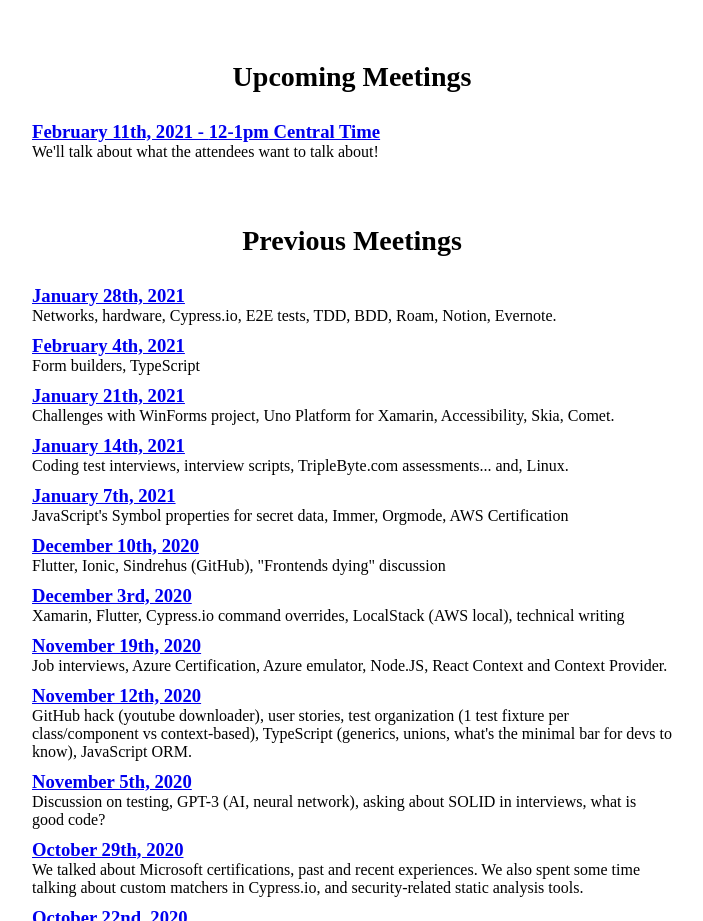
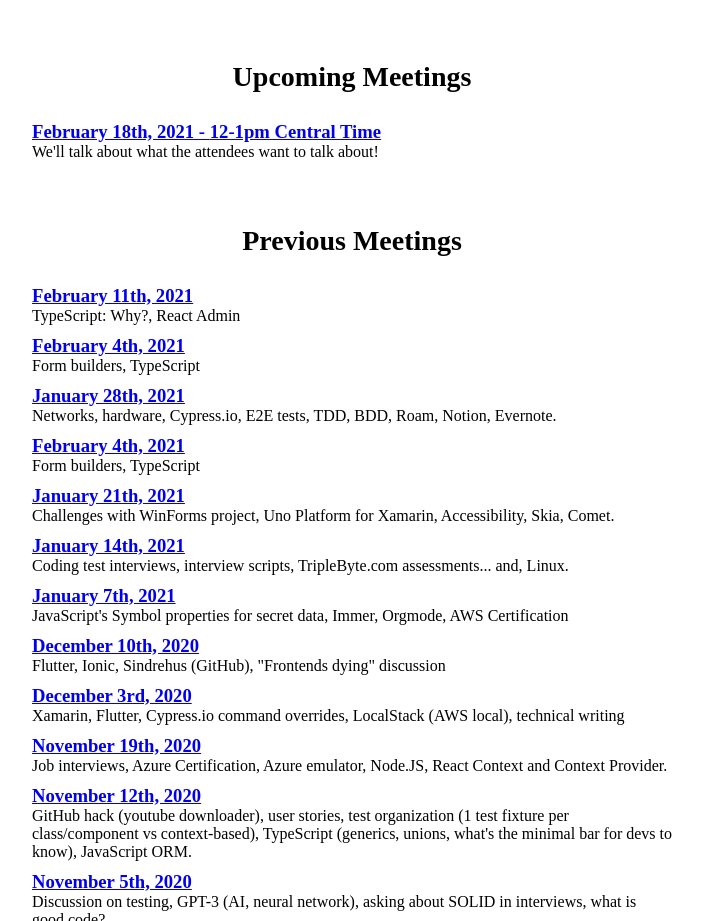
Before and after one commit to virtualbrownbag/virtualbrownbag.github.io, a website: page index.html in a window 1280 px wide. Shown: the part 1016-1937 px from the top of the page, without its empty margins (298-1001 px from the left). Drawn offline with Linux system fonts and the light colour scheme; a web font is replaced by a local one.

Commit message:
update links

```diff
--- a/index.html
+++ b/index.html
@@ -52,7 +52,7 @@
       <ol>
         <li>
           <h4>
-            <a href="https://join.skype.com/xhBzvYNiIM7O">February 11th, 2021 - <b>12-1pm</b> Central Time</a>
+            <a href="https://join.skype.com/xhBzvYNiIM7O">February 18th, 2021 - <b>12-1pm</b> Central Time</a>
           </h4>
           We'll talk about what the attendees want to talk about!
         </li>
@@ -62,6 +62,18 @@
     <section id="previous-meetings">
       <h3>Previous Meetings</h3>
       <ol>
+        <li>
+          <h4>
+            <a href="https://youtu.be/eKmb4_cmJQo">February 11th, 2021</a>
+          </h4>
+          TypeScript: Why?, React Admin
+        </li>
+        <li>
+          <h4>
+            <a href="https://youtu.be/2Euvj3qbzIQ">February 4th, 2021</a>
+          </h4>
+          Form builders, TypeScript
+        </li>
         <li>
           <h4>
             <a href="https://youtu.be/qOSt_kpQruM">January 28th, 2021</a>
```
